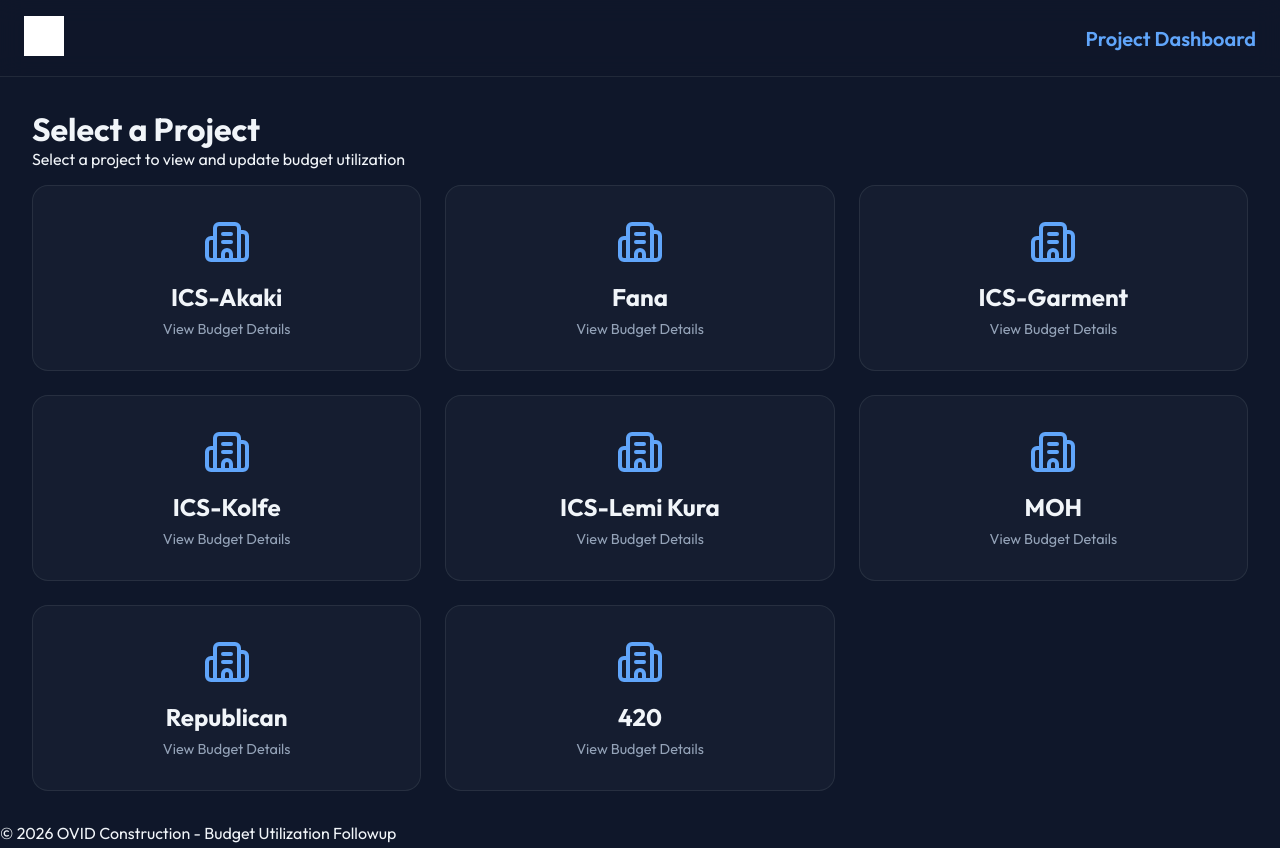
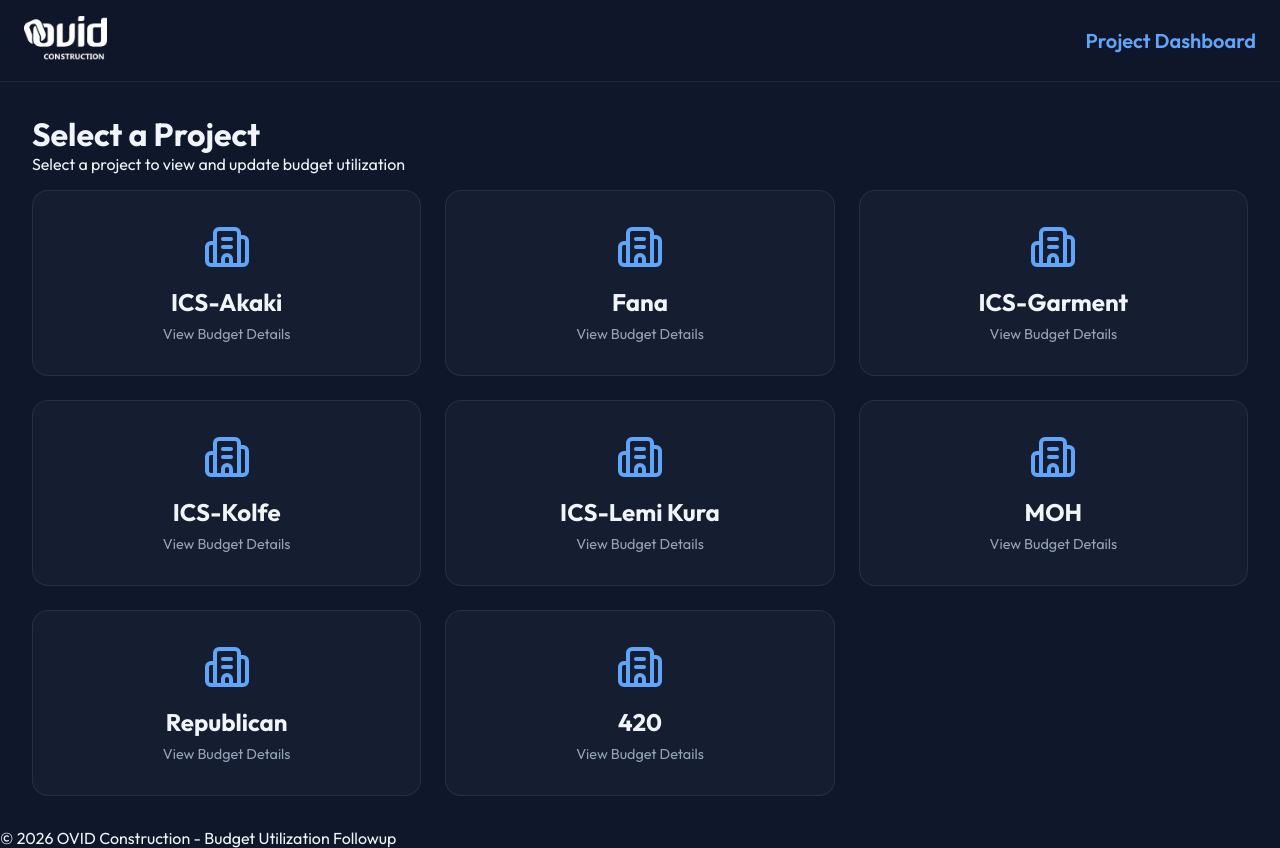
Before and after one commit to projectfollowup4-alt/Budget, a plain HTML site: page index.html in a window 1280 px wide. Drawn offline with nearby package versions, Linux system fonts and the light colour scheme.

Commit message:
Switch to logo.png and apply white filter for premium look

```diff
--- a/index.html
+++ b/index.html
@@ -17,7 +17,7 @@
     <div id="app">
         <header>
             <div class="logo-container">
-                <img src="icon.png" alt="OVID Logo" id="main-logo">
+                <img src="logo.png" alt="OVID Logo" id="main-logo">
             </div>
             <nav id="nav-info">
                 <span id="current-project-name">Project Dashboard</span>
--- a/style.css
+++ b/style.css
@@ -56,7 +56,7 @@ header {
 }
 
 .logo-container img {
-    height: 40px; /* Smaller, cleaner logo */
+    height: 45px;
     width: auto;
     filter: brightness(0) invert(1);
 }
```
